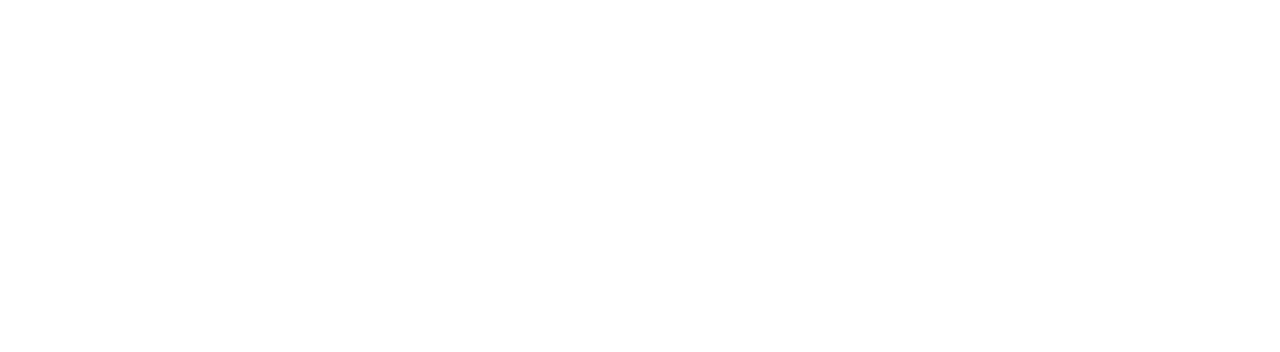
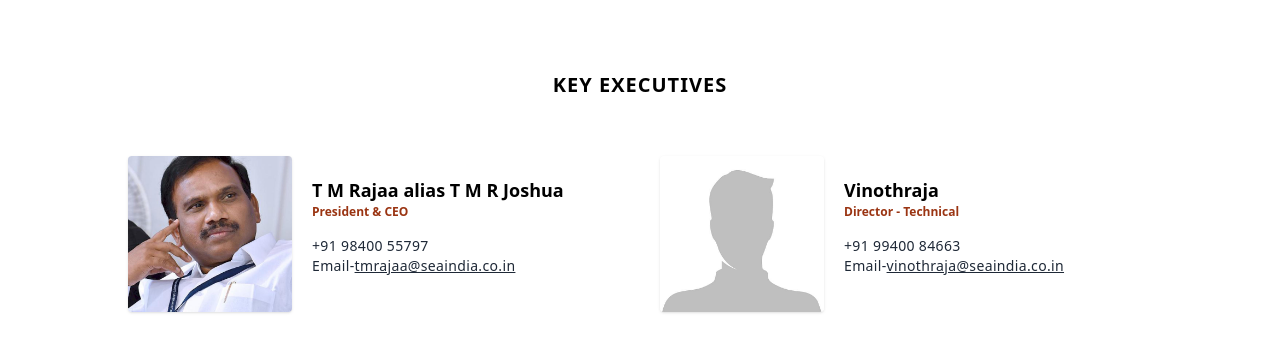
Before and after one commit to yugandhar0609/seaIndia, a React (Vite) app: page /team in a window 1280 px wide. Shown: the part 1050-1402 px from the top of the page. Before the commit the page ends 1040 px from the top, so only its background shows below. Built offline with nearby package versions, Linux system fonts and the light colour scheme.

Commit message:
Team members update

```diff
--- a/src/Components/Team.jsx
+++ b/src/Components/Team.jsx
@@ -3,6 +3,8 @@ import logo from '../assets/client-1.png'
 import logo1 from '../assets/project.png'
 import logo2 from '../assets/support.png'
 import logo3 from '../assets/workers.png'
+import ceo from '../assets/ceo.jpeg'
+import tech from '../assets/technical.jpg'
 
 const Team = () => {
   return (
@@ -128,6 +130,91 @@ const Team = () => {
         </div>
       </div>
     </div>
+
+    <div className="px-4 py-16 mx-auto sm:max-w-xl md:max-w-full lg:max-w-screen-xl md:px-24 lg:px-8 lg:py-20">
+      <div className="mx-auto mb-10 lg:max-w-xl sm:text-center">
+        <p className="inline-block px-3 py-px mb-4 text-xl font-bold tracking-wider text-black-900 uppercase rounded-full bg-teal-accent-400">
+        key executives
+        </p>
+      </div>
+      <div className="grid gap-10 mx-auto lg:grid-cols-2 lg:max-w-screen-lg">
+        <div className="grid sm:grid-cols-3">
+          <div className="relative w-full h-48 max-h-full rounded shadow sm:h-auto">
+            <img
+              className="absolute object-cover w-full h-full rounded"
+              src={ceo}
+              alt="Person"
+            />
+          </div>
+          <div className="flex flex-col justify-center mt-5 sm:mt-0 sm:p-5 sm:col-span-2">
+            <p className="text-lg font-bold">T M Rajaa alias T M R Joshua</p>
+            <p className="mb-4 text-xs font-bold text-orange-800">President & CEO</p>
+            <p className="mb-4 text-sm tracking-wide text-gray-800">
+              <a
+              href="/">+91 98400 55797</a><br></br>
+              <span>
+              Email-
+              <a className="color: blue text-decoration: underline" href="mailto:tmrajaa@seaindia.co.in">tmrajaa@seaindia.co.in</a>
+
+              </span>
+
+
+            </p>
+            {/* <div className="flex items-center space-x-3">
+              <a
+                href="/"
+                className="text-gray-600 transition-colors duration-300 hover:text-deep-purple-accent-400"
+              >
+                <svg viewBox="0 0 24 24" fill="currentColor" className="h-5">
+                  <path d="M24,4.6c-0.9,0.4-1.8,0.7-2.8,0.8c1-0.6,1.8-1.6,2.2-2.7c-1,0.6-2,1-3.1,1.2c-0.9-1-2.2-1.6-3.6-1.6 c-2.7,0-4.9,2.2-4.9,4.9c0,0.4,0,0.8,0.1,1.1C7.7,8.1,4.1,6.1,1.7,3.1C1.2,3.9,1,4.7,1,5.6c0,1.7,0.9,3.2,2.2,4.1 C2.4,9.7,1.6,9.5,1,9.1c0,0,0,0,0,0.1c0,2.4,1.7,4.4,3.9,4.8c-0.4,0.1-0.8,0.2-1.3,0.2c-0.3,0-0.6,0-0.9-0.1c0.6,2,2.4,3.4,4.6,3.4 c-1.7,1.3-3.8,2.1-6.1,2.1c-0.4,0-0.8,0-1.2-0.1c2.2,1.4,4.8,2.2,7.5,2.2c9.1,0,14-7.5,14-14c0-0.2,0-0.4,0-0.6 C22.5,6.4,23.3,5.5,24,4.6z" />
+                </svg>
+              </a>
+              <a
+                href="/"
+                className="text-gray-600 transition-colors duration-300 hover:text-deep-purple-accent-400"
+              >
+                <svg viewBox="0 0 24 24" fill="currentColor" className="h-5">
+                  <path d="M22,0H2C0.895,0,0,0.895,0,2v20c0,1.105,0.895,2,2,2h11v-9h-3v-4h3V8.413c0-3.1,1.893-4.788,4.659-4.788 c1.325,0,2.463,0.099,2.795,0.143v3.24l-1.918,0.001c-1.504,0-1.795,0.715-1.795,1.763V11h4.44l-1,4h-3.44v9H22c1.105,0,2-0.895,2-2 V2C24,0.895,23.105,0,22,0z" />
+                </svg>
+              </a>
+            </div> */}
+          </div>
+        </div>
+        <div className="grid sm:grid-cols-3">
+          <div className="relative w-full h-48 max-h-full rounded shadow sm:h-auto">
+            <img
+              className="absolute object-cover w-full h-full rounded"
+              src={tech}
+              alt="Person"
+            />
+          </div>
+          <div className="flex flex-col justify-center mt-5 sm:mt-0 sm:p-5 sm:col-span-2">
+            <p className="text-lg font-bold">Vinothraja</p>
+            <p className="mb-4 text-xs font-bold text-orange-800">Director - Technical</p>
+            <p className="mb-4 text-sm tracking-wide text-gray-800">
+              <a
+              href="/">+91 99400 84663</a><br></br>
+              <span>
+              Email-
+              <a className="color: blue text-decoration: underline" href="mailto:vinothraja@seaindia.co.in">vinothraja@seaindia.co.in</a>
+
+              </span>
+
+
+            </p>
+          </div>
+        </div>
+        <div className="grid sm:grid-cols-3">
+          <div className="relative w-full h-48 max-h-full rounded shadow sm:h-auto">
+            <img
+              className="absolute object-cover w-full h-full rounded"
+              src="https://images.pexels.com/photos/3747435/pexels-photo-3747435.jpeg?auto=compress&amp;cs=tinysrgb&amp;dpr=2&amp;h=750&amp;w=1260"
+              alt="Person"
+            />
+          </div>
+        </div>
+      </div>
+    </div>
   </>
   )
 }
```
Also changed, not shown: src/assets/ceo.jpeg (added), src/assets/technical.jpg (added).
